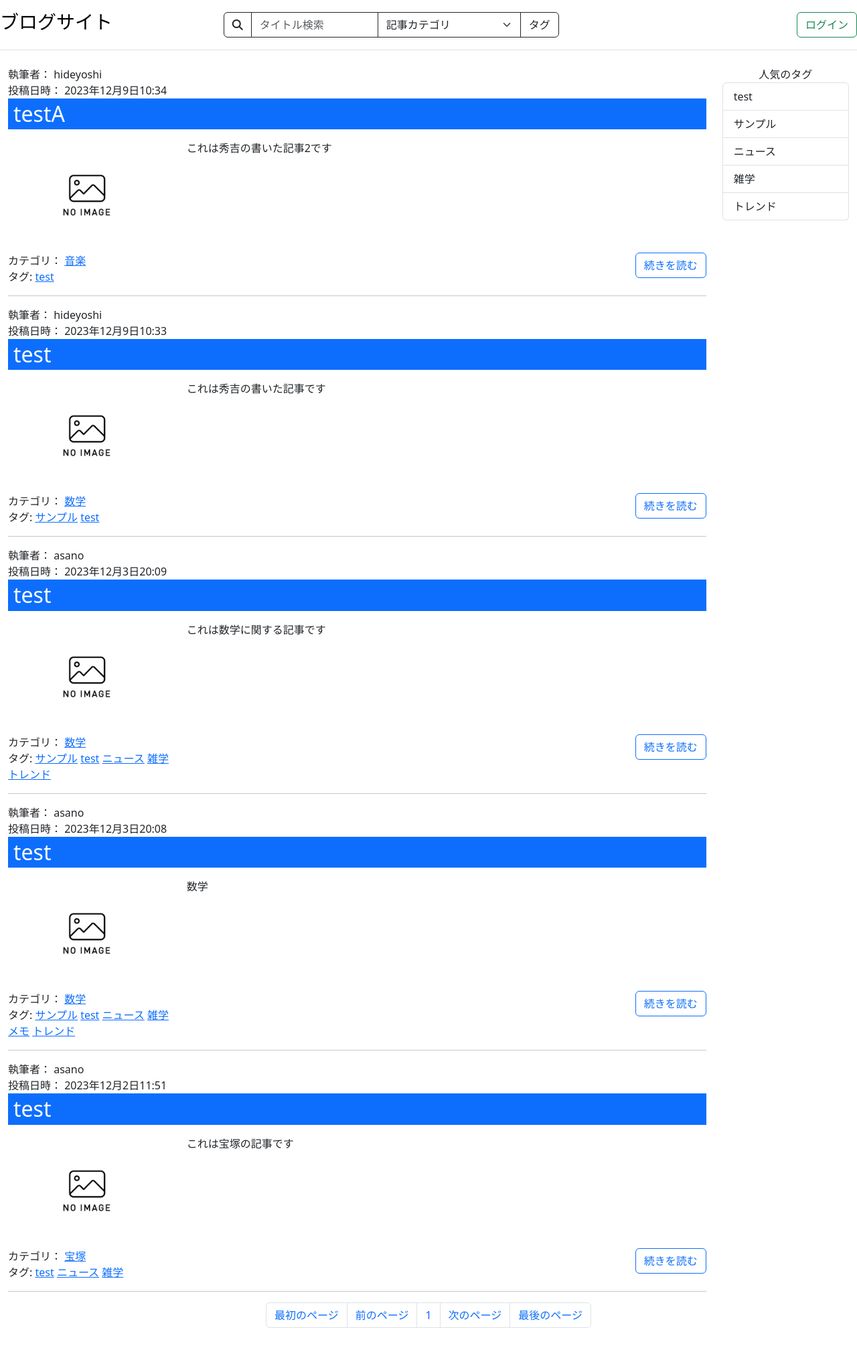
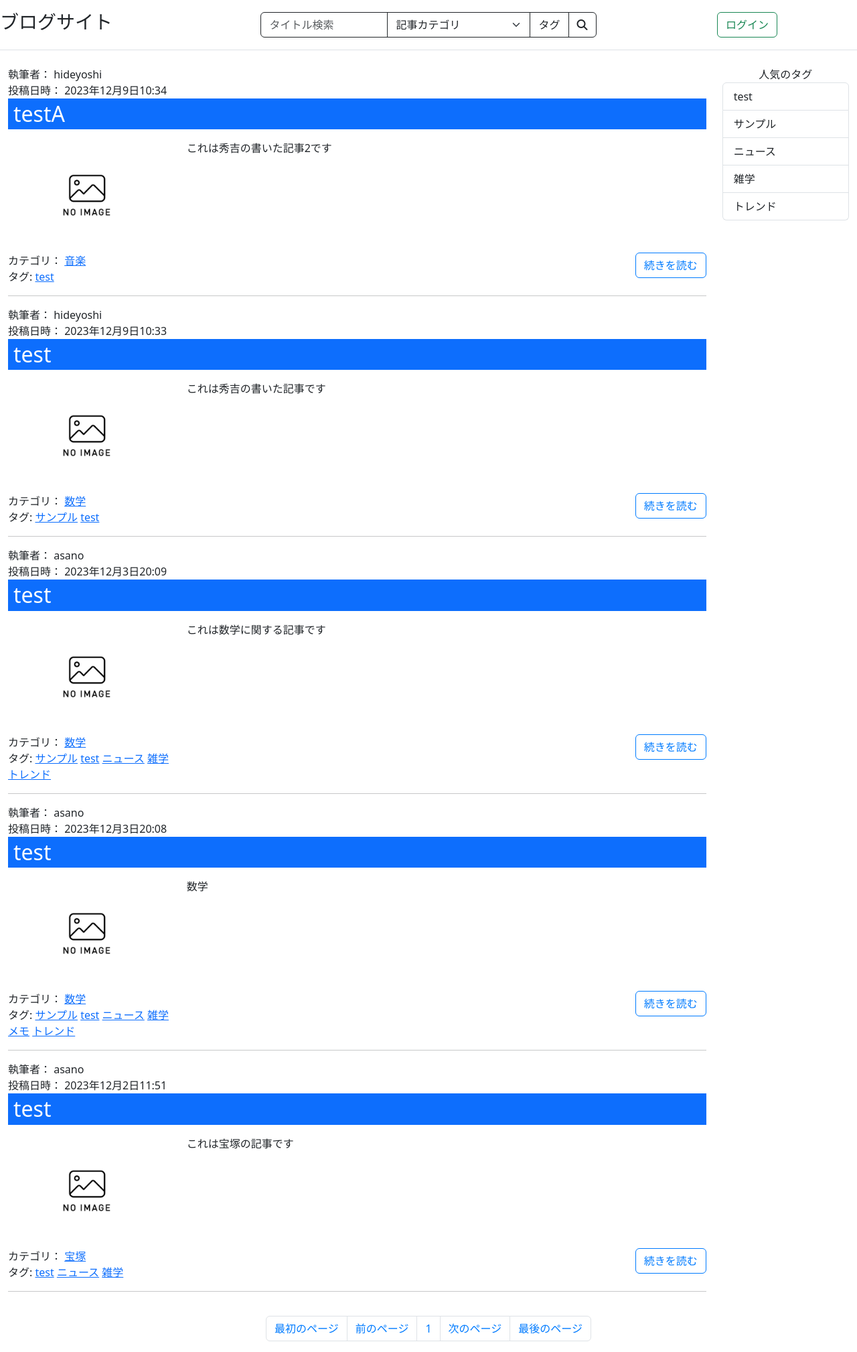
Before and after one commit to dghnts/blogsite, a Django app: page / in a window 1280 px wide. Shown: the whole page at 67% size. Before the commit the page ends 1982 px from the top, so only its background shows below. Run offline with Django 4.2, Linux system fonts and the light colour scheme; data comes from the database, SQL or seed files in the repository; both versions use the stored data as it was after the commit.

Commit message:
ナビゲーションバーの修正

```diff
--- a/templates/blog/base.html
+++ b/templates/blog/base.html
@@ -42,21 +42,17 @@
     {% block extra_head %}{% endblock %}
   </head>
   <body>
-    <header class="d-flex flex-wrap align-items-center justify-content-center justify-content-md-between py-3 mb-4 border-bottom">
-      <div class="col-md-3 mb-2 mb-md-0">
+    <header class="d-flex flex-wrap align-items-center justify-content-between py-3 mb-4 border-bottom">
       <a href="{% url 'blog:index' %}"
-           class="d-inline-flex link-body-emphasis text-decoration-none"><h3>ブログサイト</h3></a>
-      </div>
-      <form class="nav col-12 col-md-auto mb-2 justify-content-center mb-md-0"
+         class="d-flex align-items-center col-md-3 mb-2 mb-md-0 text-dark text-decoration-none">
+        <h3>ブログサイト</h3>
+      </a>
+      <form class="col-12 col-md-auto mb-2 justify-content-center mb-md-0"
             role="search"
             id="Search_Form"
             action="{% url 'blog:index' %}"
             method="GET">
-        <div class="input-group me-2">
-          {# 検索実行ボタン #}
-          <button type="submit" class="btn btn-outline-dark input-group-text">
-            <i class="fa-solid fa-magnifying-glass"></i>
-          </button>
+        <div class="input-group">
           {# タイトル検索 #}
           <input type="search"
                  class="form-control border-dark"
@@ -70,7 +66,6 @@
                   name="article_category">
             <option value="">記事カテゴリ</option>
             {# 各カテゴリの値を表示 #}
-            {# TODO:検索後、検索されたカテゴリが選択された状態にする #}
             {% for article_category in Article_Categories %}
               <option value="{{ article_category.id }}"
                       {% category_selected request article_category.id %}>{{ article_category.name }}</option>
@@ -81,8 +76,8 @@
                   type="button"
                   data-bs-toggle="dropdown"
                   data-bs-auto-close="true"
-                  aria-expanded="true">タグ</button>
-          <ul class="dropdown-menu" style="left:86%;right:0;">
+                  aria-expanded="false">タグ</button>
+          <ul class="dropdown-menu dropdown-menu-end">
             {% for article_tag in Article_Tags %}
               <li class="dropdown-item">
                 <input type="checkbox"
@@ -94,26 +89,21 @@
               </li>
             {% endfor %}
           </ul>
+          {# 検索実行ボタン #}
+          <button type="submit" class="btn btn-outline-dark input-group-text">
+            <i class="fa-solid fa-magnifying-glass"></i>
+          </button>
         </div>
       </form>
-      <div class="col-md-3 text-end"></div>
+      <div class="col-md-3 d-flex align-items-center justify-content-center">
         {% if not request.user.is_authenticated %}
-        <a class="btn btn-outline-success" href="{% url "login" %}">ログイン</a>
+          <a class="btn btn-outline-success me-2" href="{% url "login" %}">ログイン</a>
         {% else %}
-        {#　ログインしているときだけ表示する　#}
-        {% comment %}
-      <form action="{% url "logout" %}" method="post">
-        {% csrf_token %}
-        <input class="btn btn-outline-success" type="submit" value="ログアウト">
-      </form>
-      <a class="btn btn-warning" href="{% url 'password_change' %}">パスワードの変更</a>
-      <a class="btn btn-primary" href="{% url 'blog:mypage' %}">マイページ</a>
-        {% endcomment %}
-        <a class="notify_area mx-1" href="{% url 'blog:notify' %}">
+          <a class="notify_area mx-2" href="{% url 'blog:notify' %}">
             <i class="fa-regular fa-bell fa-xs"></i>
             {% if Notify_Counts == 1 %}<span class="notify_amount">{{ Notify_Counts }}</span>{% endif %}
           </a>
-        <div class="dropdown mx-1">
+          <div class="dropdown mx-2">
             <a class="dropidown-toggle"
                data-bs-toggle="dropdown"
                type="button"
@@ -125,11 +115,7 @@
                 <i class="fa-solid fa-user fa-2xl"></i>
               {% endif %}
             </a>
-          <ul class="dropdown-menu my-3"
-              style="position: absolute;
-                     inset: 0px 0px auto auto;
-                     margin: 0px;
-                     transform: translate3d(0px, 34px, 0px)">
+            <ul class="dropdown-menu dropdown-menu-end my-3">
               <li>
                 <a class="dropdown-item" href="{% url 'blog:mypage' %}">マイページ</a>
               </li>
@@ -153,17 +139,7 @@
           <a class="btn btn-success" href="{% url 'blog:create_article' %}">新規作成</a>
         {% endif %}
       </div>
-  </div>
-  {% comment %}
-      <div class="text-center">
-        <a class="me-2 text-dark" href="{% url "blog:index" %}">TimeLine</a>
-        {% if request.user.is_authenticated %}
-          <a class="me-2 text-dark" href="{% url "blog:following" %}">Following</a>
-        {% endif %}
-      </div>
-  {% endcomment %}
     </header>
-{% block main %}
-{% endblock %}
+    {% block main %}{% endblock %}
   </body>
 </html>
--- a/templates/blog/index.html
+++ b/templates/blog/index.html
@@ -1,85 +1,150 @@
 {% extends "blog/base.html" %}
 {% load param_change %}
+{% block extra_head %}
+    <style>
+    .article-card {
+        background-color: #fff;
+        border: 1px solid #ddd;
+        border-radius: 8px;
+        margin-bottom: 20px;
+        padding: 20px;
+        box-shadow: 0 2px 4px rgba(0, 0, 0, 0.1);
+    }
 
-{% block extra_head %}
+    .article-title {
+        font-size: 1.5em;
+        font-weight: bold;
+        margin: 0 0 10px 0;
+    }
+
+    .article-meta {
+        font-size: 0.9em;
+        color: #777;
+    }
+
+    .article-summary {
+        font-size: 1em;
+        margin: 10px 0;
+    }
+
+    .btn-outline-primary {
+        border-color: #007bff;
+        color: #007bff;
+    }
+
+    .btn-outline-primary:hover {
+        background-color: #007bff;
+        color: #fff;
+    }
+
+    .sidebar {
+        background-color: #f8f9fa;
+        border: 1px solid #ddd;
+        border-radius: 8px;
+        padding: 20px;
+        margin-top: 20px;
+    }
+
+    .sidebar h2 {
+        font-size: 1.2em;
+        margin-bottom: 10px;
+    }
+
+    .pagination {
+        margin-top: 20px;
+    }
+
+    .pagination .page-item .page-link {
+        color: #007bff;
+    }
+
+    .pagination .page-item .page-link:hover {
+        background-color: #007bff;
+        color: #fff;
+    }
+    </style>
 {% endblock %}
-
 {% block main %}
     <div class="row mx-0">
         <div class="col-10">
             {% for article in articles %}
-                {% if not article.user in blocked_users  %}
-
+                {% if not article.user in blocked_users %}
                     {# TODO: カスタムユーザーモデルにハンドルネームを入力するフィールドを作成する？ #}
                     <div>執筆者： {{ article.user.username }}</div>
                     <div>投稿日時： {{ article.dt }}</div>
                     <a href="{% url 'blog:article' article.id %}">
-                    <h2 class="text-white bg-primary px-2 py-1">{{ article.title }} </h2>
+                        <h2 class="text-white bg-primary px-2 py-1">{{ article.title }}</h2>
                     </a>
-
                     <div class="row py-2">
-                    <div class="col-sm-3 text-center"><a href="{% url 'blog:article' article.id %}">{{ article.text_thumbnail|safe }}</a> </div>
-                    <div class="col-sm-9">{{ article.plain_content|truncatechars:100 }} </div>
+                        <div class="col-sm-3 text-center">
+                            <a href="{% url 'blog:article' article.id %}">{{ article.text_thumbnail|safe }}</a>
+                        </div>
+                        <div class="col-sm-9">{{ article.plain_content|truncatechars:100 }}</div>
                     </div>
                     <div class="row">
-
                         <div class="col-sm-3">
-                        <div>カテゴリ： <a href="?{% url_replace request 'article_category' article.article_category.id %}">{{ article.article_category.name }}</a></div>
-                        <div>タグ: {% for tag in article.article_tag.all %} <a href="?{% url_replace request 'article_tag' tag.id %}">{{ tag.name }}</a> {% endfor %}</div>
-
+                            <div>
+                                カテゴリ： <a href="?{% url_replace request 'article_category' article.article_category.id %}">{{ article.article_category.name }}</a>
+                            </div>
+                            <div>
+                                タグ:
+                                {% for tag in article.article_tag.all %}
+                                    <a href="?{% url_replace request 'article_tag' tag.id %}">{{ tag.name }}</a>
+                                {% endfor %}
+                            </div>
                         </div>
                         <div class="col-sm-9 text-end">
-                        <a class="btn btn-outline-primary" href="{% url 'blog:article' article.id %}">続きを読む</a>
+                            <a class="btn btn-outline-primary"
+                               href="{% url 'blog:article' article.id %}">続きを読む</a>
                         </div>
-
                     </div>
                     <hr>
                 {% endif %}
             {% endfor %}
-
-            {% comment %}
-            {% for article in articles %}
-                {% if not article.user in blocked_users  %}
-                    <a href="{% url 'blog:article' article.id %}">
-                        <div>{{ article.text_thumbnail|safe }} </div>
-                        <div>タイトル： {{ article.title }}</div>
-                        <div>執筆者： {{ article.user }}</div>
-                        <div>投稿日時： {{ article.dt }}</div>
-                        <div>カテゴリ： {{ article.article_category.name }}</div>
-                        <div>タグ: {% for tag in article.article_tag.all %} {{ tag.name }} {% endfor %}</div>
-                        {# <div>{{ article.content|safe }} </div> #}
-                        <div>{{ article.plain_content|truncatechars:100 }} </div>
-                    </a>
-                    <hr>
-                {% endif %}
-            {% endfor %}
-            {% endcomment %}
-
         </div>
         <div class="col-2">
             <div class="text-center">人気のタグ</div>
             <ul class="list-group">
-                {% for article_tag in trend_tags %}
-                    <li class="list-group-item"> {{ article_tag.name }} </li>
-                {% endfor %}
+                {% for article_tag in trend_tags %}<li class="list-group-item">{{ article_tag.name }}</li>{% endfor %}
             </ul>
         </div>
     </div>
     <ul class="pagination justify-content-center">
         {% if articles.has_previous %}
-            <li class="page-item"><a class="page-link" href="?{% url_replace request 'page' '1' %}">最初のページ</a></li>
-            <li class="page-item"><a class="page-link" href="?{% url_replace request 'page' articles.previous_page_number %}">前のページ</a></li>
+            <li class="page-item">
+                <a class="page-link" href="?{% url_replace request 'page' '1' %}">最初のページ</a>
+            </li>
+            <li class="page-item">
+                <a class="page-link"
+                   href="?{% url_replace request 'page' articles.previous_page_number %}">前のページ</a>
+            </li>
         {% else %}
-            <li class="page-item"><a class="page-link">最初のページ</a></li>
-            <li class="page-item"><a class="page-link">前のページ</a></li>
+            <li class="page-item">
+                <a class="page-link">最初のページ</a>
+            </li>
+            <li class="page-item">
+                <a class="page-link">前のページ</a>
+            </li>
         {% endif %}
-            <li class="page-item"><a class="page-link">{{ articles.number }}</a></li>
+        <li class="page-item">
+            <a class="page-link">{{ articles.number }}</a>
+        </li>
         {% if articles.has_next %}
-            <li class="page-item"><a class="page-link" href="?{% url_replace request 'page' articles.next_page_number %}">次のページ</a></li>
-            <li class="page-item"><a class="page-link" href="?{% url_replace request 'page' articles.paginator.num_pages %}">最後のページ</a></li>
+            <li class="page-item">
+                <a class="page-link"
+                   href="?{% url_replace request 'page' articles.next_page_number %}">次のページ</a>
+            </li>
+            <li class="page-item">
+                <a class="page-link"
+                   href="?{% url_replace request 'page' articles.paginator.num_pages %}">最後のページ</a>
+            </li>
         {% else %}
-            <li class="page-item"><a class="page-link">次のページ</a></li>
-            <li class="page-item"><a class="page-link">最後のページ</a></li>
+            <li class="page-item">
+                <a class="page-link">次のページ</a>
+            </li>
+            <li class="page-item">
+                <a class="page-link">最後のページ</a>
+            </li>
         {% endif %}
     </ul>
 {% endblock %}
```
Also changed, not shown: db.sqlite3. Lines whose indentation alone changed are shown as unchanged.
